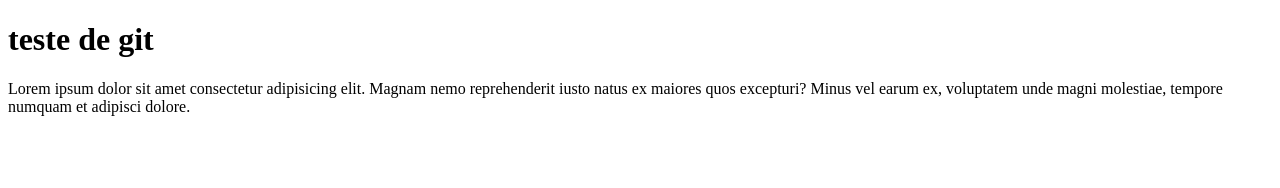
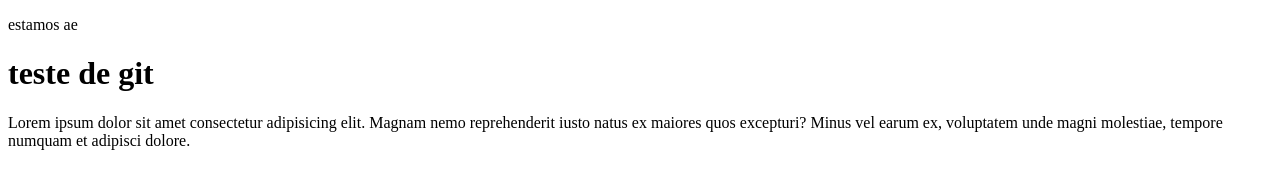
Before and after one commit to ricardoeandrade/sapataria-oswaldo, a plain HTML site: page teste2.html in a window 1280 px wide. Drawn offline with Linux system fonts and the light colour scheme.

Commit message:
conflitos criados para testes
criados conflitos

```diff
--- a/teste2.html
+++ b/teste2.html
@@ -1,6 +1,9 @@
 <!DOCTYPE html>
 <html lang="pt-br">
 <head>
+    <p>estamos ae</p>
+
+
     <meta charset="UTF-8">
     <meta name="viewport" content="width=device-width, initial-scale=1.0">
     <title>testes de</title>
```
